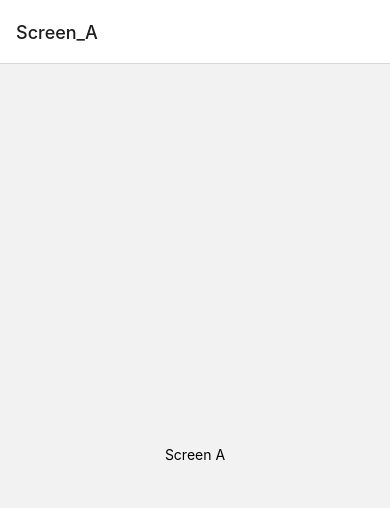
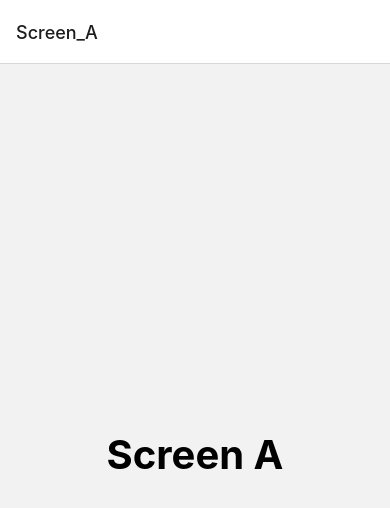
Before and after one commit to codingscode/reactnative_from_zero_to_hero, a React Native app in the folder rntour/: screen / in a window 390 px wide. Shown: the top 508 px of the page. Built offline with nearby package versions, Linux system fonts and the light colour scheme.

Commit message:
parte 96

```diff
--- a/rntour/src/App.js
+++ b/rntour/src/App.js
@@ -16,7 +16,7 @@ function App() {
    const ScreenA = () => {
       return (
          <View style={styles.body} >
-            <Text  >
+            <Text style={styles.text} >
                Screen A
             </Text>
          </View>
```
